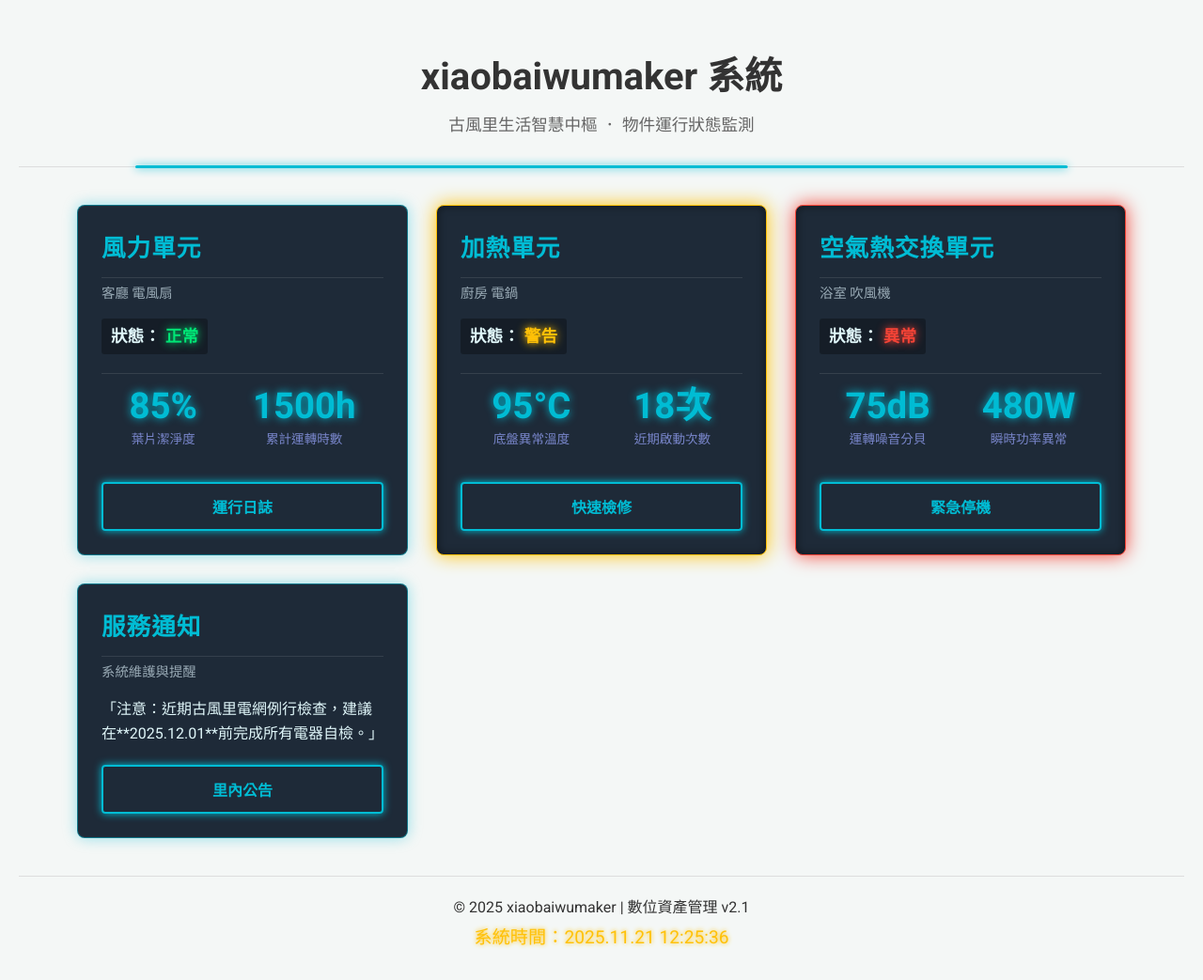
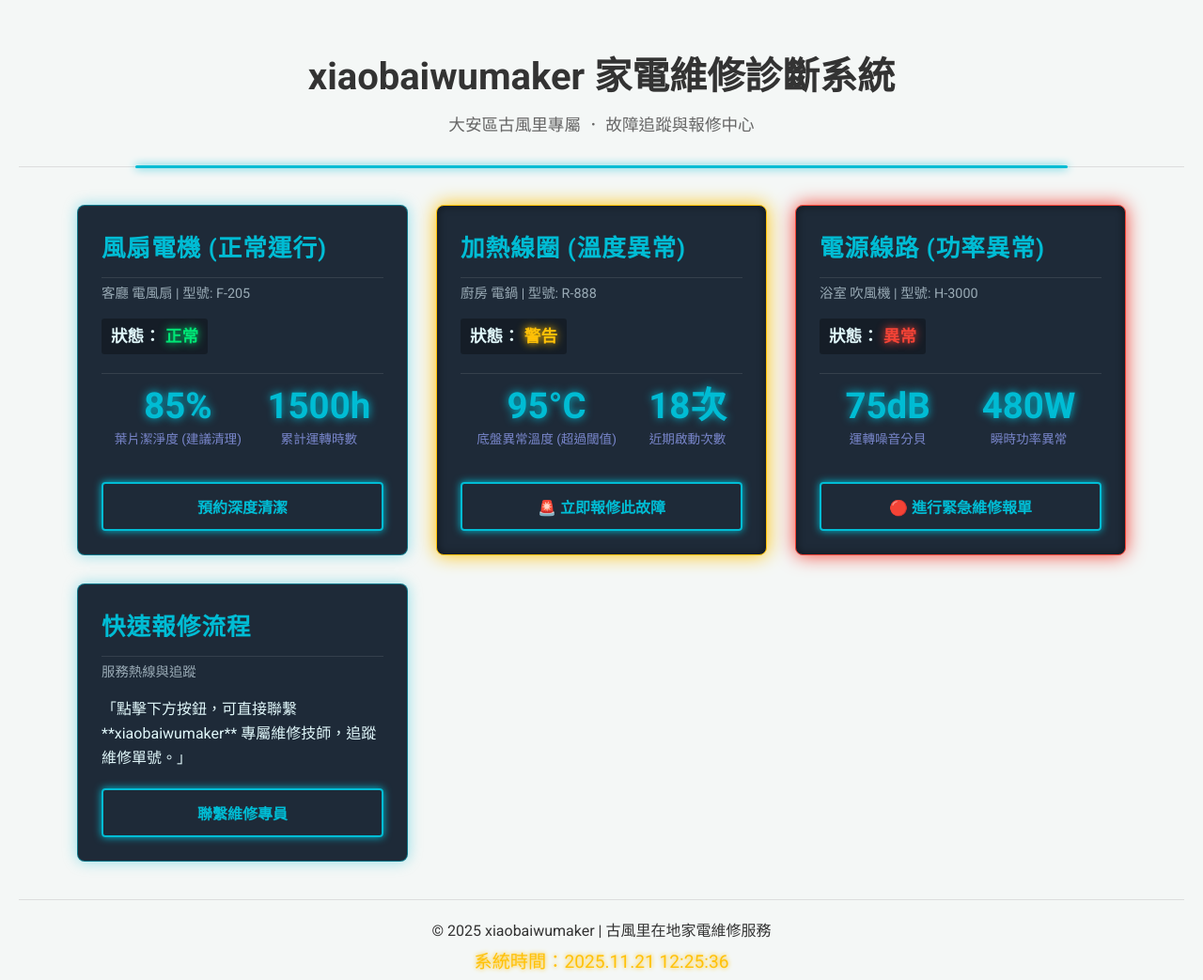
Before and after one commit to xiaobaiwumaker/taipei, a plain HTML site: page home.html in a window 1280 px wide. Shown: the whole page at 94% size. Drawn offline with Linux system fonts and the light colour scheme.

Commit message:
Update home.html

```diff
--- a/home.html
+++ b/home.html
@@ -3,55 +3,55 @@
 <head>
     <meta charset="UTF-8">
     <meta name="viewport" content="width=device-width, initial-scale=1.0">
-    <title>xiaobaiwumaker | 大安古風里維護中樞</title>
+    <title>xiaobaiwumaker | 家電維修診斷中樞</title>
     <link rel="stylesheet" href="style.css">
     <link href="https://fonts.googleapis.com/css2?family=Roboto:wght@400;700&family=Noto+Sans+TC:wght@400;700&display=swap" rel="stylesheet">
 </head>
 <body>
     <header class="modern-header">
-        <h1 class="header-title">xiaobaiwumaker 系統</h1>
-        <p class="header-subtitle">古風里生活智慧中樞 ． 物件運行狀態監測</p>
+        <h1 class="header-title">xiaobaiwumaker 家電維修診斷系統</h1>
+        <p class="header-subtitle">大安區古風里專屬 ． 故障追蹤與報修中心</p>
         <div class="tech-glow-line"></div>
     </header>
 
     <main class="dashboard-container">
         <section class="instrument-card fan" data-status="正常">
-            <h2 class="card-title">風力單元</h2>
-            <p class="appliance-name">客廳 電風扇</p>
+            <h2 class="card-title">風扇電機 (正常運行)</h2>
+            <p class="appliance-name">客廳 電風扇 | 型號: F-205</p>
             <div class="status-indicator">狀態：<span>正常</span></div>
             <div class="metrics">
                 <div class="metric">
                     <div class="metric-value" data-value="85">85%</div>
-                    <div class="metric-label">葉片潔淨度</div>
+                    <div class="metric-label">葉片潔淨度 (建議清理)</div>
                 </div>
                 <div class="metric">
                     <div class="metric-value" data-value="1500">1500h</div>
                     <div class="metric-label">累計運轉時數</div>
                 </div>
             </div>
-            <button class="action-button">運行日誌</button>
+            <button class="action-button">預約深度清潔</button>
         </section>
 
         <section class="instrument-card rice-cooker" data-status="警告">
-            <h2 class="card-title">加熱單元</h2>
-            <p class="appliance-name">廚房 電鍋</p>
+            <h2 class="card-title">加熱線圈 (溫度異常)</h2>
+            <p class="appliance-name">廚房 電鍋 | 型號: R-888</p>
             <div class="status-indicator">狀態：<span>警告</span></div>
             <div class="metrics">
                 <div class="metric">
                     <div class="metric-value" data-value="95">95°C</div>
-                    <div class="metric-label">底盤異常溫度</div>
+                    <div class="metric-label">底盤異常溫度 (超過閾值)</div>
                 </div>
                 <div class="metric">
                     <div class="metric-value" data-value="18">18次</div>
                     <div class="metric-label">近期啟動次數</div>
                 </div>
             </div>
-            <button class="action-button">快速檢修</button>
+            <button class="action-button">🚨 立即報修此故障</button>
         </section>
 
         <section class="instrument-card dryer" data-status="異常">
-            <h2 class="card-title">空氣熱交換單元</h2>
-            <p class="appliance-name">浴室 吹風機</p>
+            <h2 class="card-title">電源線路 (功率異常)</h2>
+            <p class="appliance-name">浴室 吹風機 | 型號: H-3000</p>
             <div class="status-indicator">狀態：<span>異常</span></div>
             <div class="metrics">
                 <div class="metric">
@@ -63,19 +63,19 @@
                     <div class="metric-label">瞬時功率異常</div>
                 </div>
             </div>
-            <button class="action-button">緊急停機</button>
+            <button class="action-button">🔴 進行緊急維修報單</button>
         </section>
 
         <section class="instrument-card notice-card" data-status="資訊">
-            <h2 class="card-title">服務通知</h2>
-            <p class="appliance-name">系統維護與提醒</p>
-            <p class="guide-text">「注意：近期古風里電網例行檢查，建議在**2025.12.01**前完成所有電器自檢。」</p>
-            <button class="action-button">里內公告</button>
+            <h2 class="card-title">快速報修流程</h2>
+            <p class="appliance-name">服務熱線與追蹤</p>
+            <p class="guide-text">「點擊下方按鈕，可直接聯繫 **xiaobaiwumaker** 專屬維修技師，追蹤維修單號。」</p>
+            <button class="action-button">聯繫維修專員</button>
         </section>
     </main>
 
     <footer class="modern-footer">
-        <p>© 2025 xiaobaiwumaker | 數位資產管理 v2.1</p>
+        <p>© 2025 xiaobaiwumaker | 古風里在地家電維修服務</p>
         <div id="current-time" class="tech-time"></div>
     </footer>
 
```
